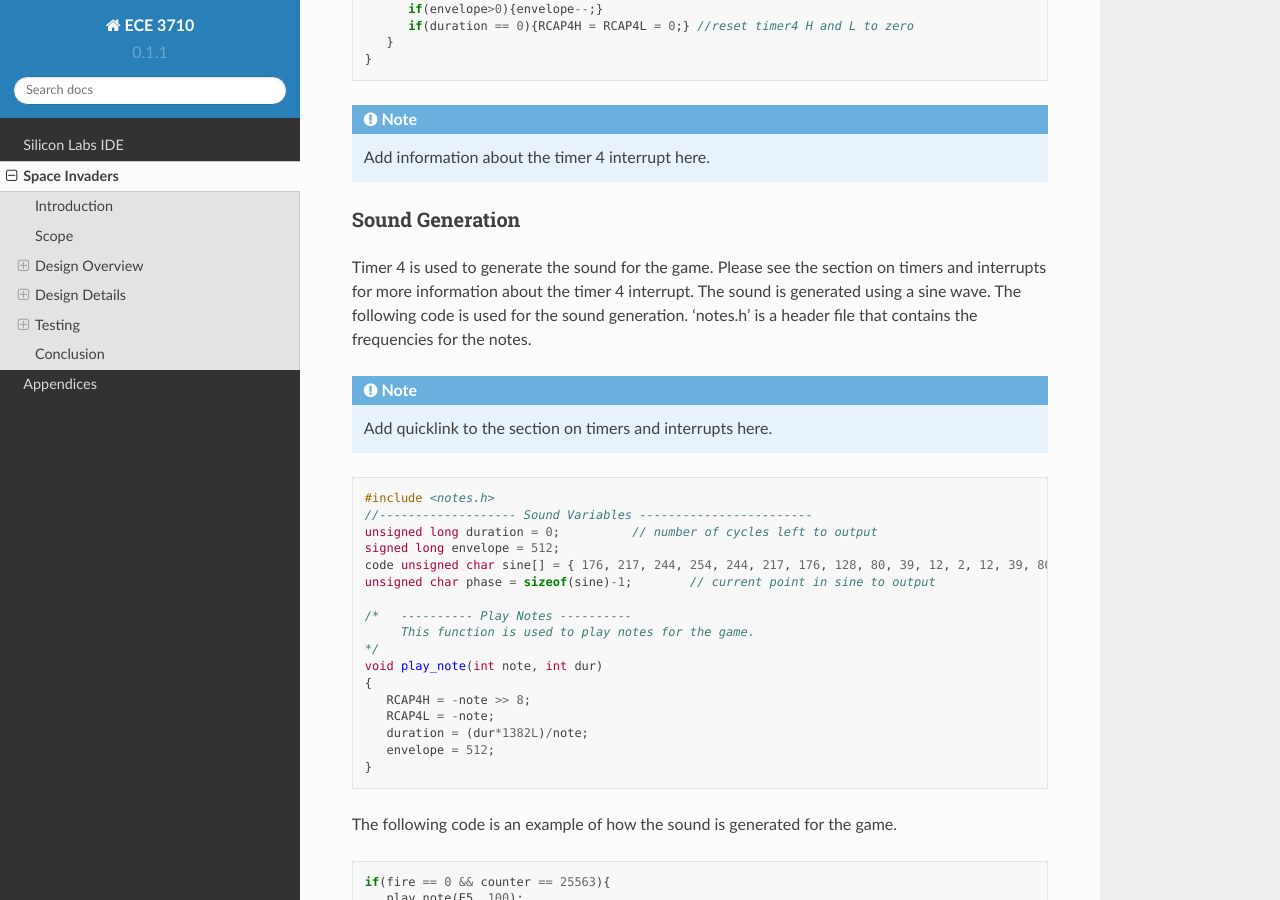
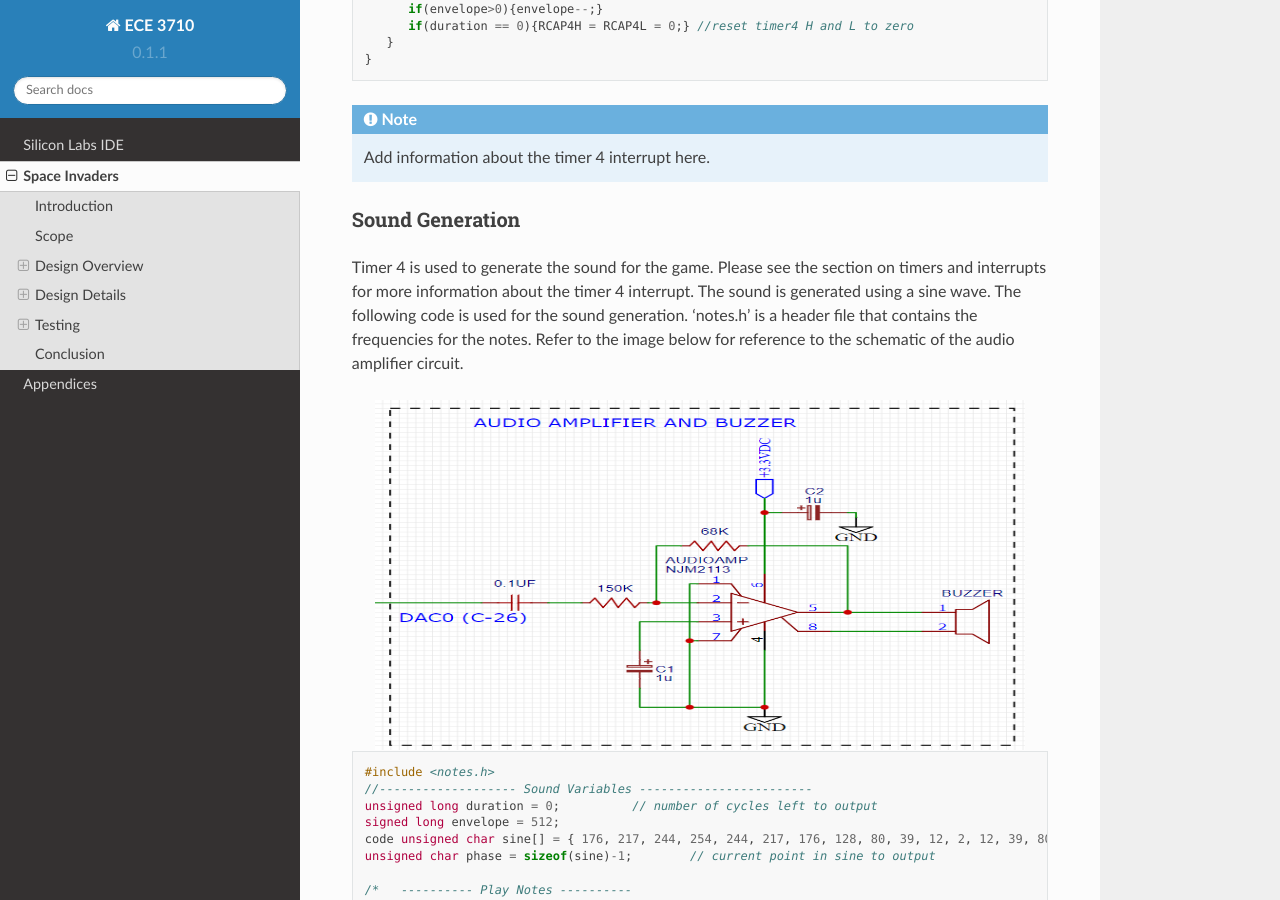
Before and after one commit to wattsjake/ece3710-notes, a Sphinx documentation site: the page built from docs/source/project.rst, in a window 1280 px wide and 900 px high, scrolled down 9414 px. Built offline with Sphinx 7.4.7 and the Read the Docs theme 2.0.0, drawn with Linux system fonts in a browser that asks for light colours.

Commit message:
added another image to audio amplifier

```diff
--- a/docs/source/project.rst
+++ b/docs/source/project.rst
@@ -328,6 +328,7 @@ Testing the timer0 interrupt. By toggling the P1.0 pin we can see the interrupt
    :alt: Timer0 Interrupt Scope
    :align: center
 
+
 Timer 2
 -------
 .. _timer_2:
@@ -405,11 +406,14 @@ Sound Generation
 ****************
 .. _sound_generation:
 
-Timer 4 is used to generate the sound for the game. Please see the section on timers and interrupts for more information about the timer 4 interrupt. The sound is generated using a sine wave. The following code is used for the sound generation. 'notes.h' is a header file that contains the frequencies for the notes.
+Timer 4 is used to generate the sound for the game. Please see the section on timers and interrupts for more information about the timer 4 interrupt. The sound is generated using a sine wave. The following code is used for the sound generation. 'notes.h' is a header file that contains the frequencies for the notes. Refer to the image below for reference to the schematic of the audio amplifier circuit.
 
-.. note::
+.. image:: images/audio-amplifier.png
+   :width: 650
+   :height: 350
+   :alt: Audio Amplifier
+   :align: center
 
-   Add quicklink to the section on timers and interrupts here.
 
 .. code-block:: c
 
```
Also changed, not shown: docs/source/images/audio-amplifier.png (added).
